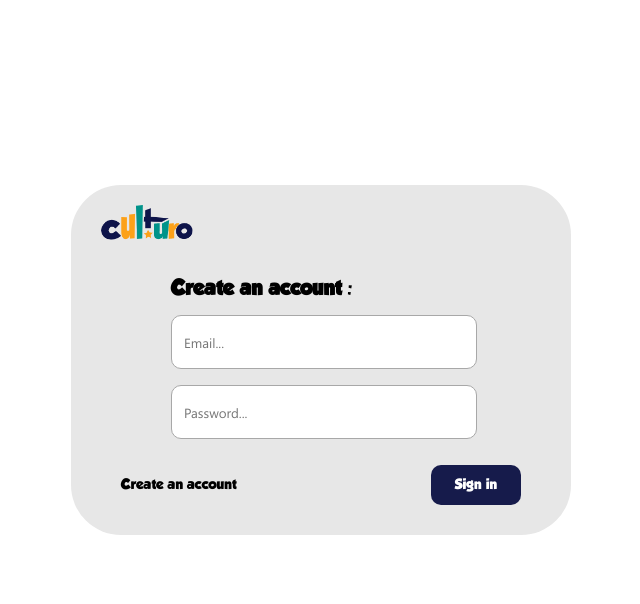
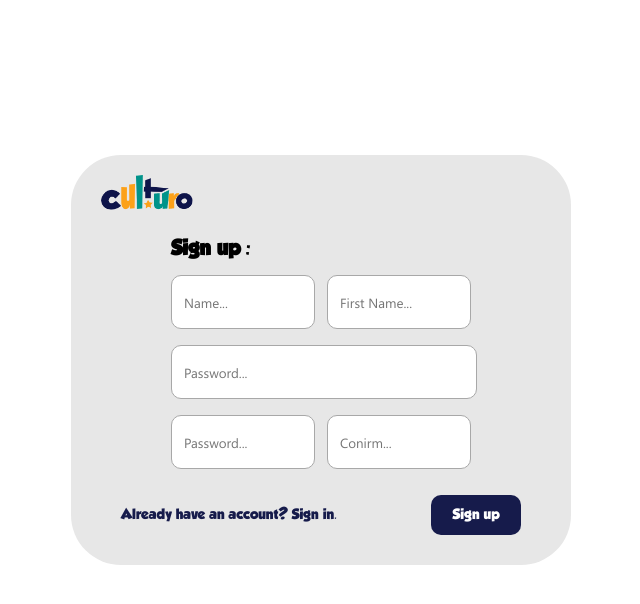
Before and after one commit to 5quentin/WebWeek-Culturo, a PHP site: the page made by partieWeb/connexion - inscr/inscription.html in a window 1280 px wide. Shown: the top 604 px of the page, without its empty margins (319-959 px from the left). Run offline with PHP 8.4, Linux system fonts and the light colour scheme.

Commit message:
Après 1ère journée (connexion et inscr ok)

```diff
--- a/partieWeb/connexion - inscr/inscription.html
+++ b/partieWeb/connexion - inscr/inscription.html
@@ -14,26 +14,32 @@
 <body>
 
   <div class="container">
-    <form class="signin" method="POST" action="inscription.php" enctype="multipart/form-data">
+    <form class="signup" method="POST" action="inscription.php" enctype="multipart/form-data">
       <img src="./images/logo.png">
 
       <div class="centre">
 
-        <div class="titre"><h2>Create an account :</h2></div>
+        <div class="titre"><h2>Sign up :</h2></div>
 
-        <p>
-          <input type="text" name="email" placeholder="Email..." required>
+        <p class="half">
+          <input type="text" name="nom" placeholder="Name..." required>
+          <input type="text" name="pnom" placeholder="First Name..." required>
         </p>
 
         <p>
           <input type="text" name="mdp" placeholder="Password..." required>
         </p>
 
+        <p class="half">
+          <input type="password" name="Password" placeholder="Password..." required>
+          <input type="password" name="Password" placeholder="Conirm..." required>
+        </p>
+
       </div>
 
       <div class="boutton">
-        <p hrreh="./inscription.php">Create an account</p>
-        <input type="button" name="connex" value="Sign in">
+        <a href="./connexion.html">Already have an account? Sign in.</a>
+        <input type="button" name="connex" value="Sign up">
       </div>
 
     </form>
--- a/partieWeb/connexion - inscr/style.css
+++ b/partieWeb/connexion - inscr/style.css
@@ -29,7 +29,7 @@ input {
 
 a {
     text-decoration: none;
-    color: black;
+    color: #161B4B;
 }
 
 .container {
@@ -121,7 +121,17 @@ p>input {
     width: 500px;
 }
 
+.half{
+    display: flex;
+    justify-content: space-between;
+}
+
 .signup > .centre > p > input {
     height: 50px;
     width: 100%;
 }
+
+.signup > .centre > .half > input {
+    height: 50px;
+    width: 46%;
+}
```
Also changed, not shown: partieWeb/connexion - inscr/connexion.html (+6 -7 lines).
